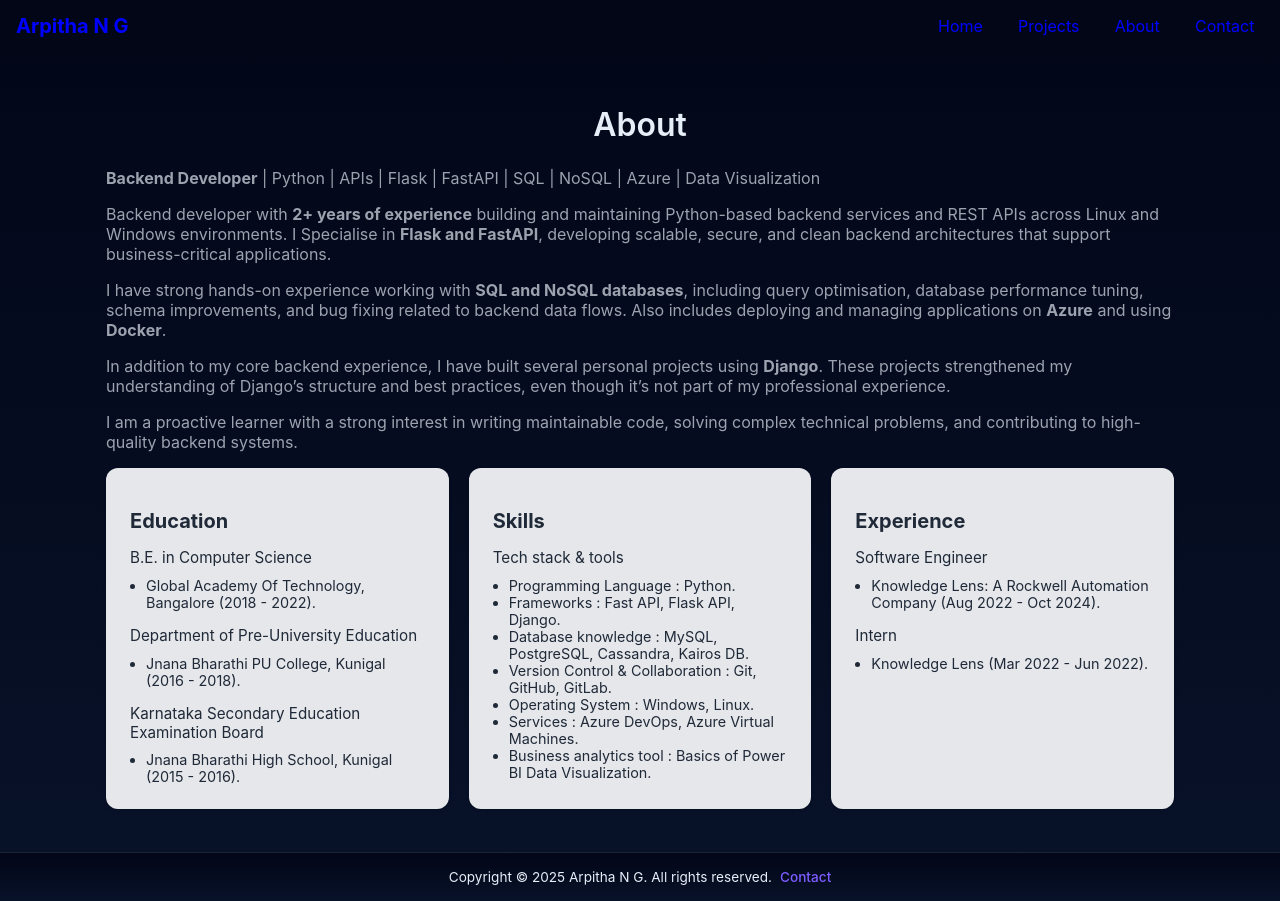
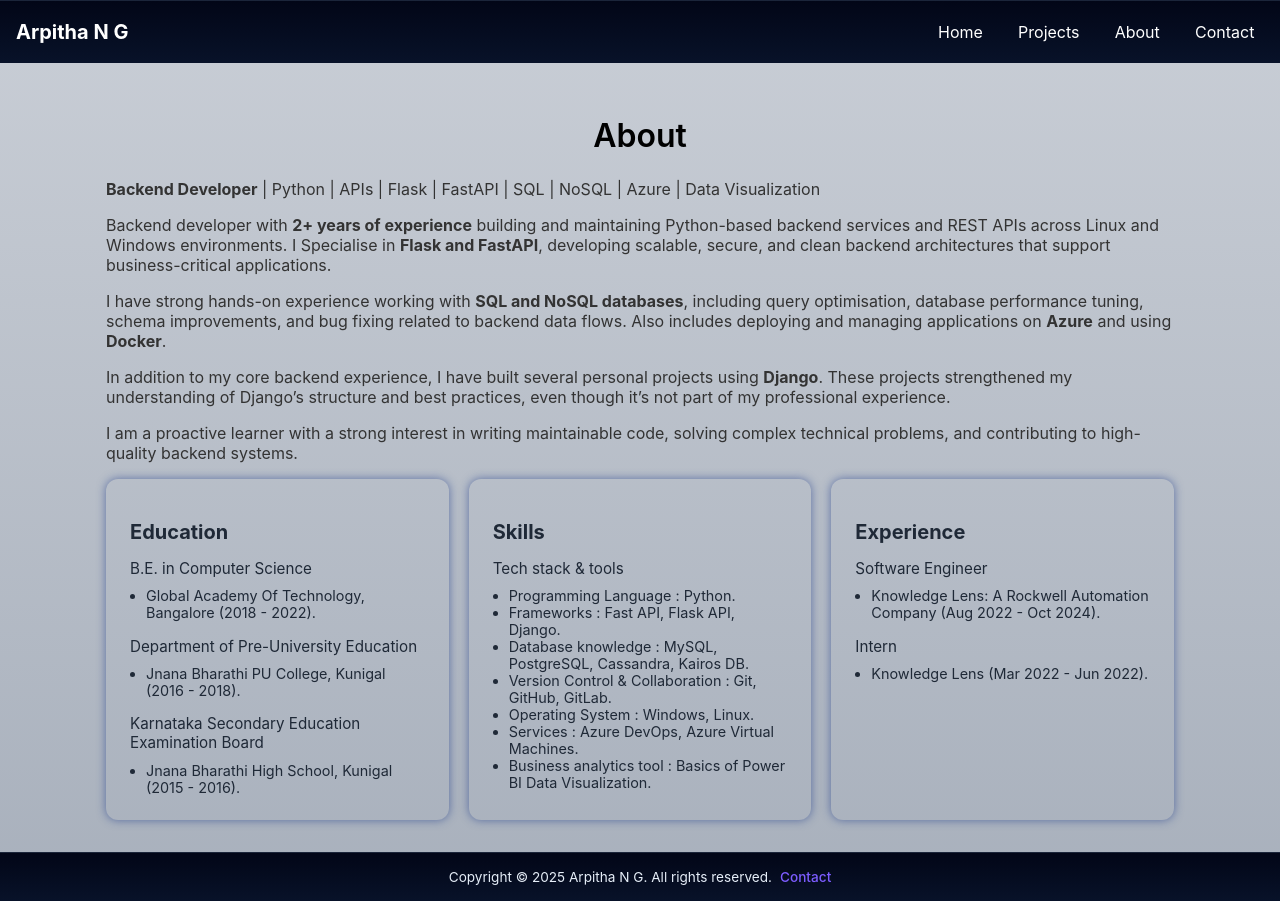
Before and after one commit to Arpitha4/portfolio_django, a Django app: page /about/ in a window 1280 px wide. Run offline with Django 4.2, Linux system fonts and the light colour scheme; some libraries are stand-ins or nearby versions.

Commit message:
update colors

```diff
--- a/portfolio/static/portfolio/css/styles.css
+++ b/portfolio/static/portfolio/css/styles.css
@@ -9,7 +9,7 @@
 /* ---------- Reset & Layout ---------- */
 * {
   box-sizing: border-box;
-  scrollbar-width: thin;
+  scrollbar-width: None;
   scrollbar-color: #64748b #0f172a;
 }
 
@@ -17,13 +17,13 @@ html,
 body {
   height: 100%;
   margin: 0;
-  background: linear-gradient(180deg, #020617 0%, #081229 100%);
+  background: linear-gradient(180deg, #c9ced6 0%, #a8b0bc 100%);
   color: #e6eef8;
   overflow-x: hidden;
 }
 
 body {
-  min-height: 40vh;
+  min-height: 90vh;
   display: flex;
   flex-direction: column;
   font-family: Inter, system-ui, -apple-system, 'Segoe UI', Roboto, 'Helvetica Neue', Arial;
@@ -35,11 +35,13 @@ body {
   justify-content: space-between;
   align-items: center;
   gap: 1rem;
-  padding: 0.6rem 1rem;
+  border-top: 1px solid rgba(255, 255, 255, 0.08);
+  background: linear-gradient(180deg, #020617 0%, #081229 100%);
+  padding: 0.9rem 1rem;
 }
 
 .site-header a {
-  color: blue;
+  color: white;
 }
 
 /* Prevent brand wrapping */
@@ -86,19 +88,20 @@ body {
 .hero h1 {
   font-size: 2.25rem;
   margin: 0 0 0.5rem;
+  color: black;
 }
 
 .hero p {
-  color: var(--muted);
+  color: #333333;
   margin: 0 0 1rem;
 }
 
 .btn {
   display: inline-block;
   padding: 0.6rem 1rem;
-  border-radius: 8px;
+  border-radius: 9px;
   background: linear-gradient(90deg, var(--accent), #5bb3ff);
-  color: #021022;
+  color: black;
   text-decoration: none;
   font-weight: 700;
 }
@@ -111,6 +114,7 @@ body {
 
 .projects-section h1 {
   margin: 0 0 1rem 0;
+    color: black;
 }
 
 .swiper {
@@ -139,7 +143,8 @@ body {
 .project-card h3 {
   margin: 0 0 0.25rem;
   font-size: 1.15rem;
-  color: #e6eef9;
+  color: blue;
+  font: bold;
 }
 
 .project-date {
@@ -227,11 +232,12 @@ body {
   margin-bottom: 0.4rem;
   font-size: 2rem;
   font-weight: 700;
+  color: black;
 }
 
 .contact-subtext {
   margin-bottom: 0;
-  color: var(--muted);
+  color: #333333;
   font-size: 1rem;
 }
 
@@ -251,7 +257,6 @@ body {
   justify-content: center;
   font-size: 1.5rem;
   text-decoration: none;
-  color: white;
   background: rgba(255, 255, 255, 0.05);
   transition: transform 0.3s ease, box-shadow 0.3s ease, background 0.3s ease;
   box-shadow: 0 4px 12px rgba(0, 0, 0, 0.3);
@@ -341,6 +346,7 @@ body {
   font-size: 2rem;
   margin-bottom: 1.5rem;
   font-weight: 600;
+    color: black;
 }
 
 .about-grid {
@@ -362,21 +368,21 @@ body {
 }
 
 .card {
-  background: #e5e7eb;
+  background: #e5e7gj;
   color: #1f2937;
   padding: 1.5rem;
   border-radius: 12px;
   transition: background-color 0.2s ease, color 0.2s ease, box-shadow 0.2s ease;
   cursor: pointer;
   outline: none;
-  box-shadow: 0 1px 3px rgba(0, 0, 0, 0.15);
+  box-shadow: 0 0 10px rgba(30, 58, 138, 0.6);
 }
 
 .card:hover,
 .card:focus {
   background: #9CA3AF;
   color: white;
-  box-shadow: 0 6px 15px rgba(22, 163, 74, 0.3);
+  box-shadow: 0 0 10px rgba(30, 58, 138, 0.6);
 }
 
 .card h2 {
@@ -397,7 +403,7 @@ body {
 }
 
 .about-details {
-  color: #9CA3AF;
+   color: #333333;
 }
 
 /* Mobile nav */
@@ -414,7 +420,7 @@ body {
 @media (max-width: 900px) {
   .nav-toggle {
     display: inline-flex;
-    color: blue;
+    color: white;
   }
 
   .primary-nav {
@@ -439,7 +445,7 @@ body {
 
   .primary-nav a {
     display: block;
-    color: blue;
+    color: white;
     text-decoration: none;
     padding: 0.8rem 1rem;
     border-radius: 8px;
--- a/portfolio/templates/portfolio/contact.html
+++ b/portfolio/templates/portfolio/contact.html
@@ -1,11 +1,11 @@
 {% extends 'portfolio/base.html' %}
 {% block title %}Arpitha N G - Contact{% endblock %}
 {% block content %}
-<div class="container contact-page" style="text-align:center; padding:3rem 0;">
+<div class="container contact-page" style="text-align:center; padding:3rem 0; color: black;">
     <h1>
         <center>Connect With Me</center>
     </h1>
-    <p style="color:var(--muted);margin-bottom:2rem;">Feel free to reach out through my social profiles</p>
+    <p style="color: #333333;margin-bottom:2rem;">Feel free to reach out through my social profiles</p>
     <div class="social-links">
         <a href="https://www.linkedin.com/in/arpitha-n-g/" target="_blank" class="social-icon">
             <i class="fa-brands fa-linkedin"></i>
```
